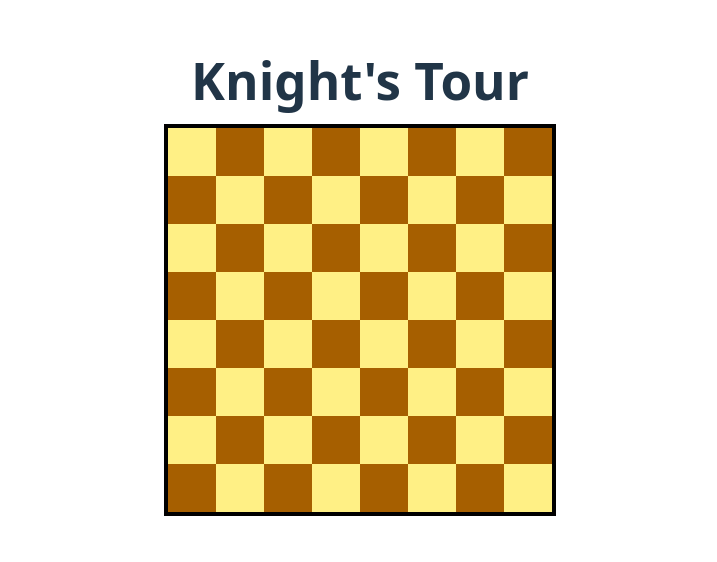
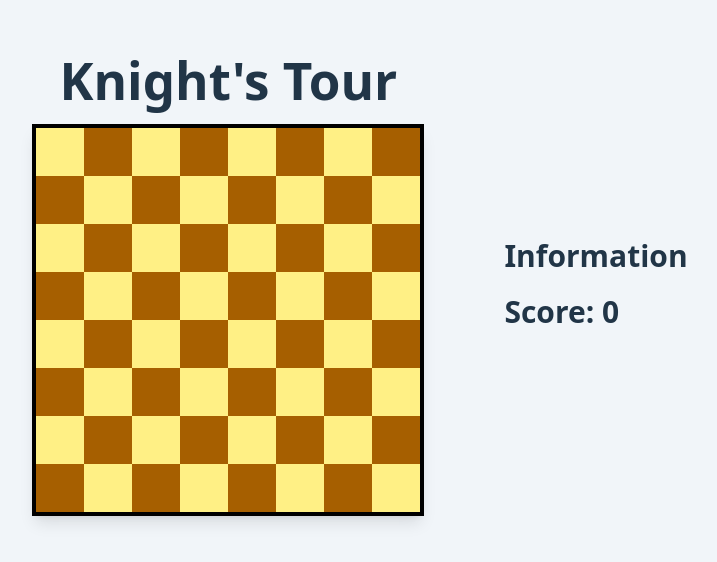
Before and after one commit to khanh0803/Knight-s-Tour, a React (Vite) app: page / in a window 1280 px wide. Shown: the part 116-678 px from the top of the page, without its empty margins (280-997 px from the left). Built offline with nearby package versions, Linux system fonts and the light colour scheme.

Commit message:
Add title, invalid move

```diff
--- a/package.json
+++ b/package.json
@@ -11,6 +11,7 @@
   },
   "dependencies": {
     "@tailwindcss/vite": "^4.1.3",
+    "axios": "^1.8.4",
     "react": "^19.0.0",
     "react-dom": "^19.0.0",
     "tailwindcss": "^4.1.3"
--- a/src/App.tsx
+++ b/src/App.tsx
@@ -3,6 +3,8 @@ const Chessboard = () => {
   const [knightPosition, setKnightPosition] = useState<[number, number] | null>(null)
   const [hasSelectedStart, setHasSelectedStart] = useState(false)
   const [visitedSquares, setVisitedSquares] = useState<[number, number] []>([])
+
+  const knightMoves = [[1, 2], [-1, 2], [1, -2], [-1, -2], [2, 1], [-2, 1], [2, -1], [-2, -1]]
 
   const isValidMove = (from: [number, number], to: [number, number]) => {
     const dx = Math.abs(from[0] - to[0])
@@ -16,14 +18,14 @@ const Chessboard = () => {
       setKnightPosition(nextPos);
       setHasSelectedStart(true);
       setVisitedSquares([nextPos]);
-    } else if (knightPosition && isValidMove(knightPosition, nextPos)) {
+    } else if (
+      knightPosition && isValidMove(knightPosition, nextPos) && !visitedSquares.some(([x, y]) => x === i && y === j)
+    ) {
       setKnightPosition(nextPos);
-      setVisitedSquares((prev) => {
-        const alreadyVisited = prev.some(([x, y]) => x === i && y === j)
-        return alreadyVisited ? prev : [...prev, nextPos]
-      })
+      setVisitedSquares((prev) => [...prev, nextPos]);
     }
-  }
+  };
+
 
   const renderSquare = (i:number, j:number) => {
     const isKnight = knightPosition && knightPosition[0] === i && knightPosition[1] === j
@@ -59,14 +61,21 @@ const Chessboard = () => {
     return squares
   };
   return (
-    <div className="w-screen h-screen flex flex-col justify-center items-center">
-      <h1 className="text-3xl font-bold mb-4">Knight's Tour</h1>
-      <div className="grid border-4 border-black">
-        {renderBoard()}
+    <div className="w-screen h-screen flex justify-center items-center bg-slate-100">
+
+      <div>
+        <h1 className="text-3xl font-bold mb-4 text-center">Knight's Tour</h1>
+        <div className="grid grid-rows-8 border-4 border-black shadow-lg">
+          {renderBoard()}          </div>
+        </div>
+      <div>
+        <h2 className="text-3xl font-bold pl-20">Information</h2>
+        <p className="text-3xl font-bold pt-5 pl-20">Score: {visitedSquares.length}</p>
+        {/*<p className="text-4xl font-bold pt-5 pl-20">You dumb lost</p> */}
       </div>
     </div>
-  );
 
+  )
 };
 
 export default Chessboard;
```
Also changed, not shown: 1 other file (tests, documents, lock files or other folders).
